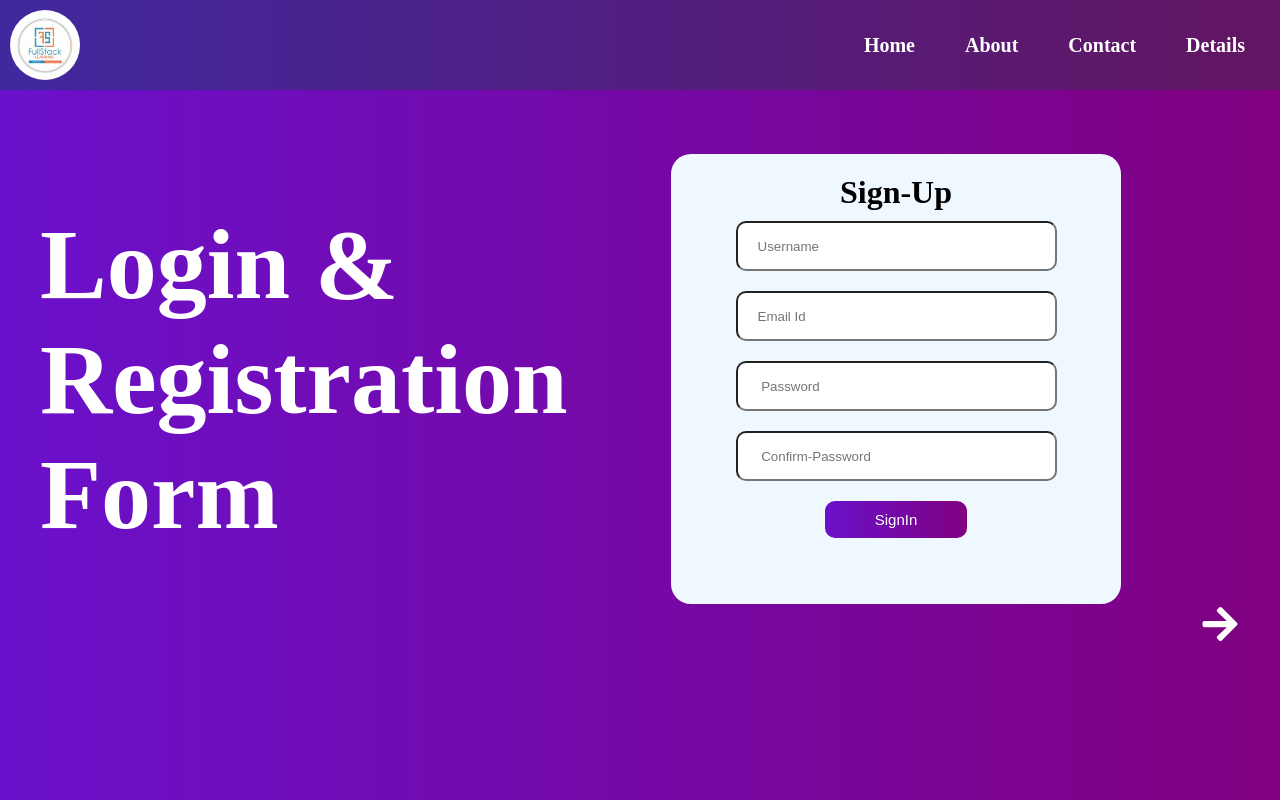
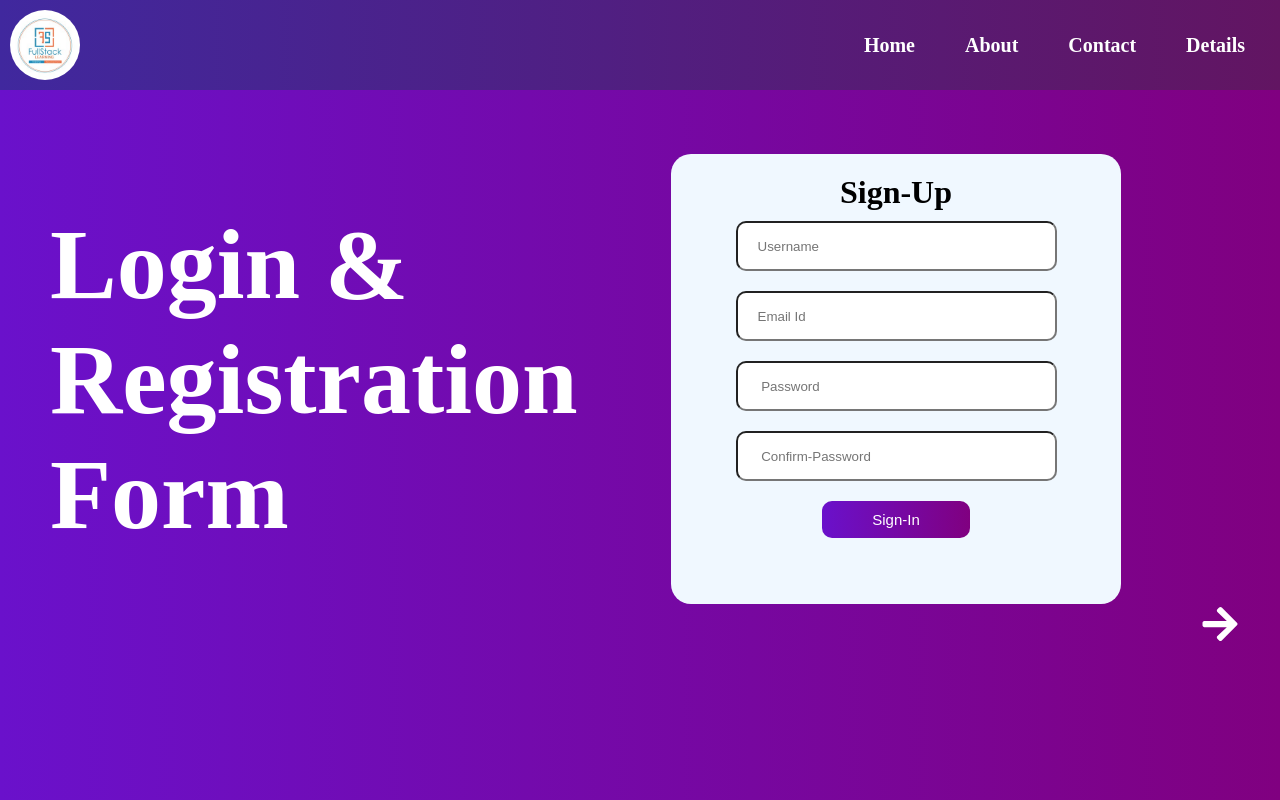
Before and after one commit to Tanmayshukla25/Multi-Register-Form, a React (Vite) app: page / in a window 1280 px wide. Built offline with nearby package versions, Linux system fonts and the light colour scheme.

Commit message:
fewform Update

```diff
--- a/src/App.css
+++ b/src/App.css
@@ -94,7 +94,7 @@ background-color: aliceblue;
 
 }
 #contactpage{
-  width: 50%;
+  width: 55%;
   height: 400px;
 }
 #messagebox{
@@ -170,7 +170,7 @@ body{
 }
 #head h1{
   text-align: left;
-  margin-left: 40px;
+  margin-left: 50px;
 }
 
 @media screen and (min-width:320px) and (max-width:570px){
--- a/src/App.jsx
+++ b/src/App.jsx
@@ -35,7 +35,7 @@ function App() {
           <input type="Email" placeholder='Email Id' required/><br />
           <input type="Password" placeholder=' Password' required/><br />
           <input type="Password" placeholder=' Confirm-Password' required/><br />
-          <button id='btnaccount'>SignIn</button>
+          <button id='btnaccount'>Sign-In</button>
         </form>
       </div>
 
```
